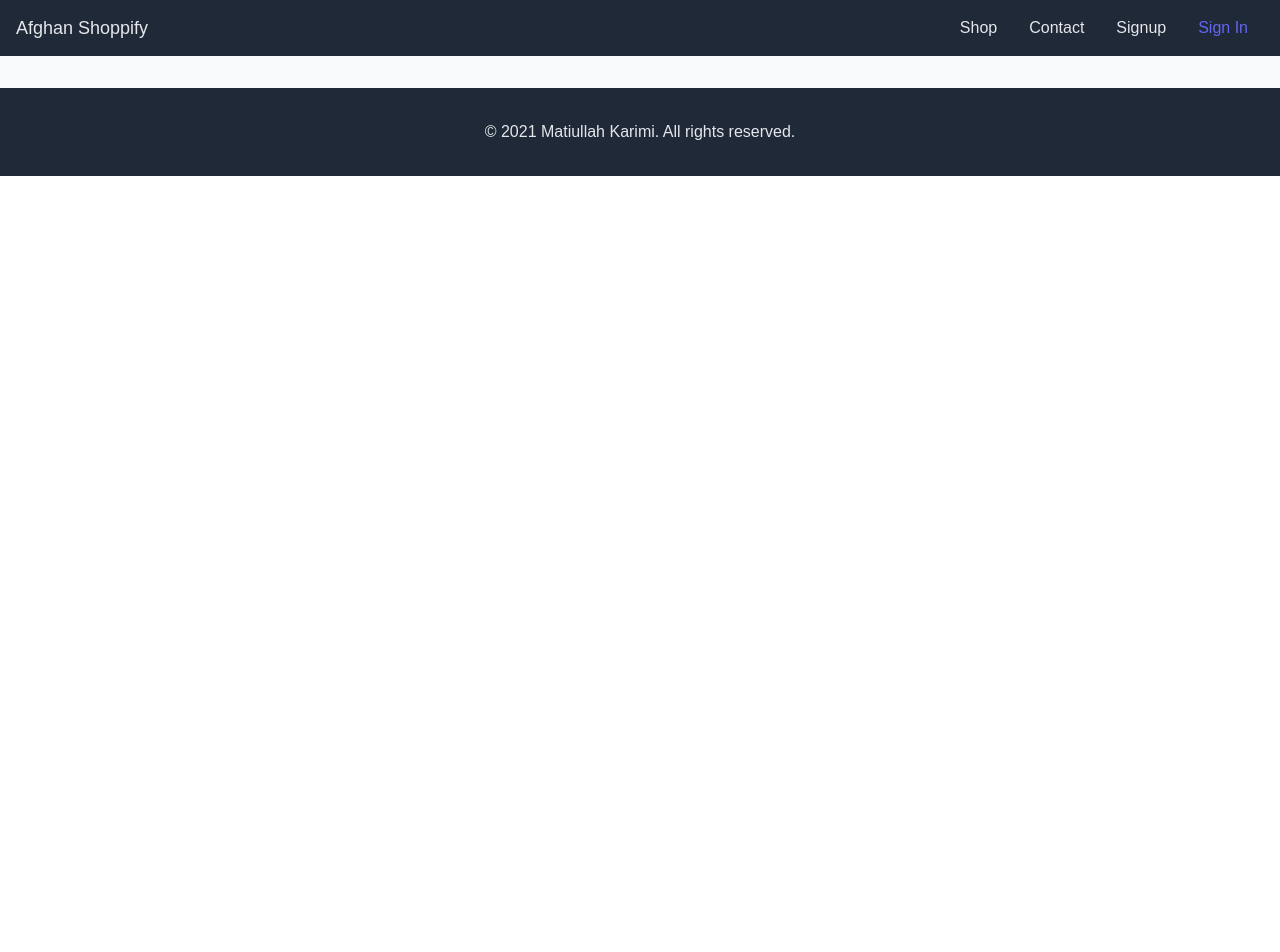
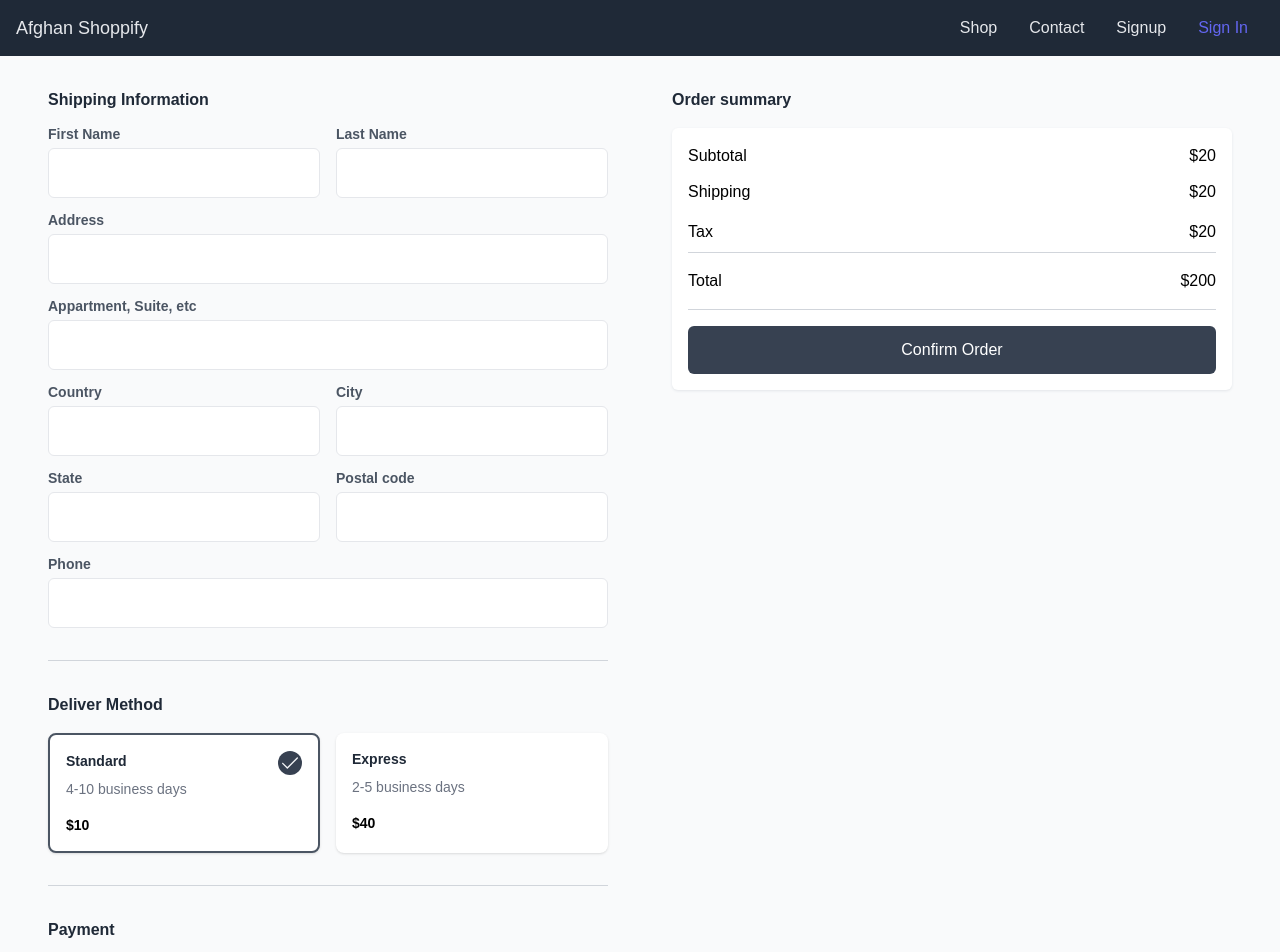
Before and after one commit to matiullah-karimi/react-starter, a React (Create React App) app: page /checkout in a window 1280 px wide. Shown: the top 952 px of the page. Before the commit the page ends 800 px from the top, so only its background shows below. Built offline with nearby package versions, Linux system fonts and the light colour scheme.

Commit message:
Add checkout page

```diff
--- a/src/App.js
+++ b/src/App.js
@@ -11,6 +11,7 @@ import { useDispatch } from 'react-redux';
 import { setAuthUser } from './redux/user/user.slice';
 import { getAuthUser, RequireAuth } from './services/auth.service';
 import Profile from './pages/Profile';
+import Checkout from './pages/Checkout';
 
 function App() {
   const dispatch = useDispatch();
@@ -35,6 +36,7 @@ function App() {
               <Profile />
             </RequireAuth>
           } />
+          <Route exact path="/checkout" element={<Checkout />} />
         </Routes>
       </main>
       <Footer/>
--- /dev/null
+++ b/src/pages/Checkout.jsx
@@ -0,0 +1,27 @@
+import DeliveryMethod from "../components/checkout/DeliveryMethod";
+import OrderSummary from "../components/checkout/OrderSummary";
+import PaymentMethod from "../components/checkout/PaymentMethod";
+import ShippingInformation from "../components/checkout/ShippingInformation";
+
+const Checkout = () => {
+    return (
+        <div className="grid grid-cols-2 p-4 gap-16">
+            <div>
+                <ShippingInformation />
+
+                <div className="my-8 border-t border-gray-300"></div>
+
+                <DeliveryMethod />
+
+                <div className="my-8 border-t border-gray-300"></div>
+
+                <PaymentMethod />
+            </div>
+            <div>
+               <OrderSummary />
+            </div>
+        </div>
+    );
+}
+
+export default Checkout;
```
